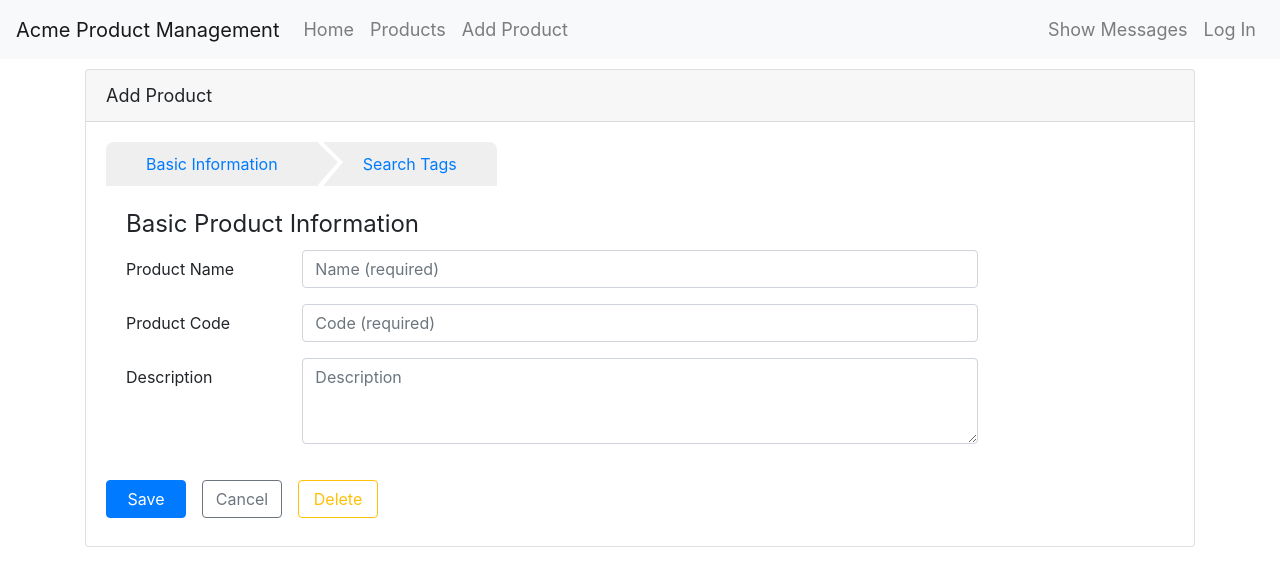
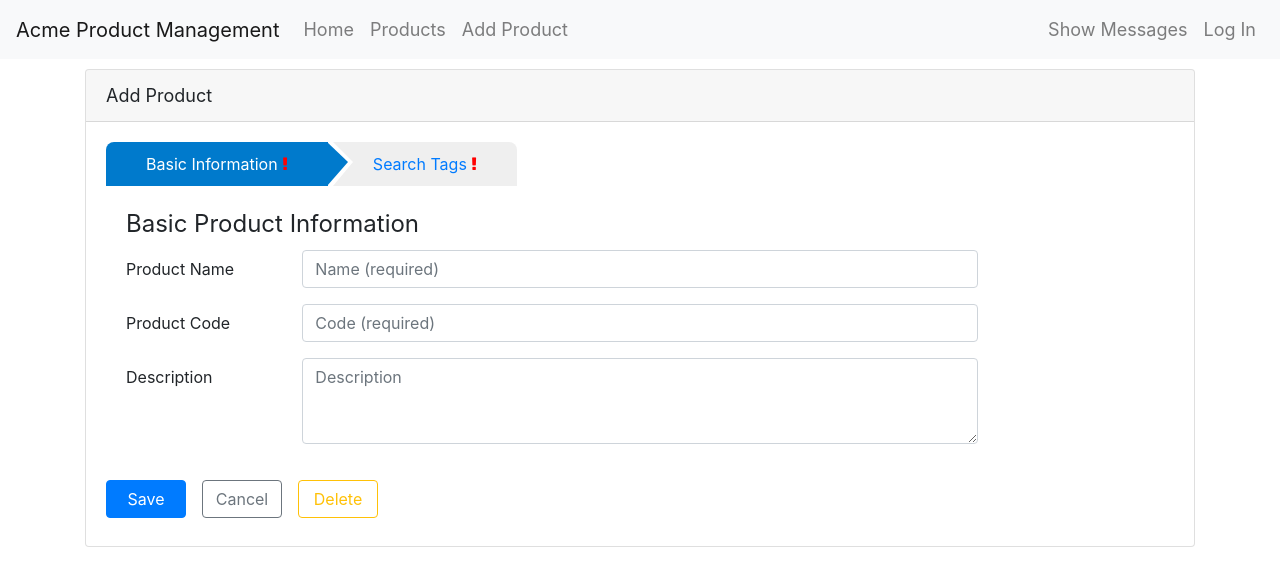
Before and after one commit to jjuniorvieiran/angular-routing-jj, an Angular app in the folder APM-Start/: page /products/0/edit/info in a window 1280 px wide. Shown: the top 586 px of the page. Built offline with nearby package versions, Linux system fonts and the light colour scheme; what angular-in-memory-web-api would draw is missing.

Commit message:
Styling the selected route

```diff
--- a/APM-Start/angular.json
+++ b/APM-Start/angular.json
@@ -121,5 +121,8 @@
       }
     }
   },
-  "defaultProject": "APM"
+  "defaultProject": "APM",
+  "cli": {
+    "analytics": false
+  }
 }
--- a/APM-Start/src/app/products/product-edit/product-edit.component.html
+++ b/APM-Start/src/app/products/product-edit/product-edit.component.html
@@ -6,11 +6,13 @@
   <div class="card-body"
        *ngIf="product">
     <div class="wizard">
-      <a [routerLink]="['info']">
-        Basic Information
+      <a [routerLink]="['info']"
+         routerLinkActive="active">
+        Basic Information <span [ngClass]="{'fa fa-exclamation': !isValid('info')}"></span>
       </a>
-      <a [routerLink]="['tags']">
-        Search Tags
+      <a [routerLink]="['tags']"
+         routerLinkActive="active">
+        Search Tags <span [ngClass]="{'fa fa-exclamation': !isValid('tags')}"></span>
       </a>
     </div>
 
--- a/APM-Start/src/app/products/product-edit/product-edit.component.ts
+++ b/APM-Start/src/app/products/product-edit/product-edit.component.ts
@@ -57,6 +57,15 @@ export class ProductEditComponent implements OnInit{
     }
   }
 
+  isValid(path?: string): boolean {
+    this.validate();
+    if (path) {
+      return this.dataIsValid[path];
+    }
+    return (this.dataIsValid &&
+      Object.keys(this.dataIsValid).every(d => this.dataIsValid[d] === true));
+  }
+
   saveProduct(): void {
     if (true === true) {
       if (this.product.id === 0) {
@@ -83,4 +92,26 @@ export class ProductEditComponent implements OnInit{
     // Navigate back to the product list
     this.router.navigate(['/products']);
   }
+
+  validate(): void {
+    // Clear the validation object
+    this.dataIsValid = {};
+
+    // 'info' tab
+    if (this.product.productName &&
+      this.product.productName.length >= 3 &&
+      this.product.productCode) {
+      this.dataIsValid['info'] = true;
+    } else {
+      this.dataIsValid['info'] = false;
+    }
+
+    // 'tags' tab
+    if (this.product.category &&
+      this.product.category.length >= 3) {
+      this.dataIsValid['tags'] = true;
+    } else {
+      this.dataIsValid['tags'] = false;
+    }
+  }
 }
```
